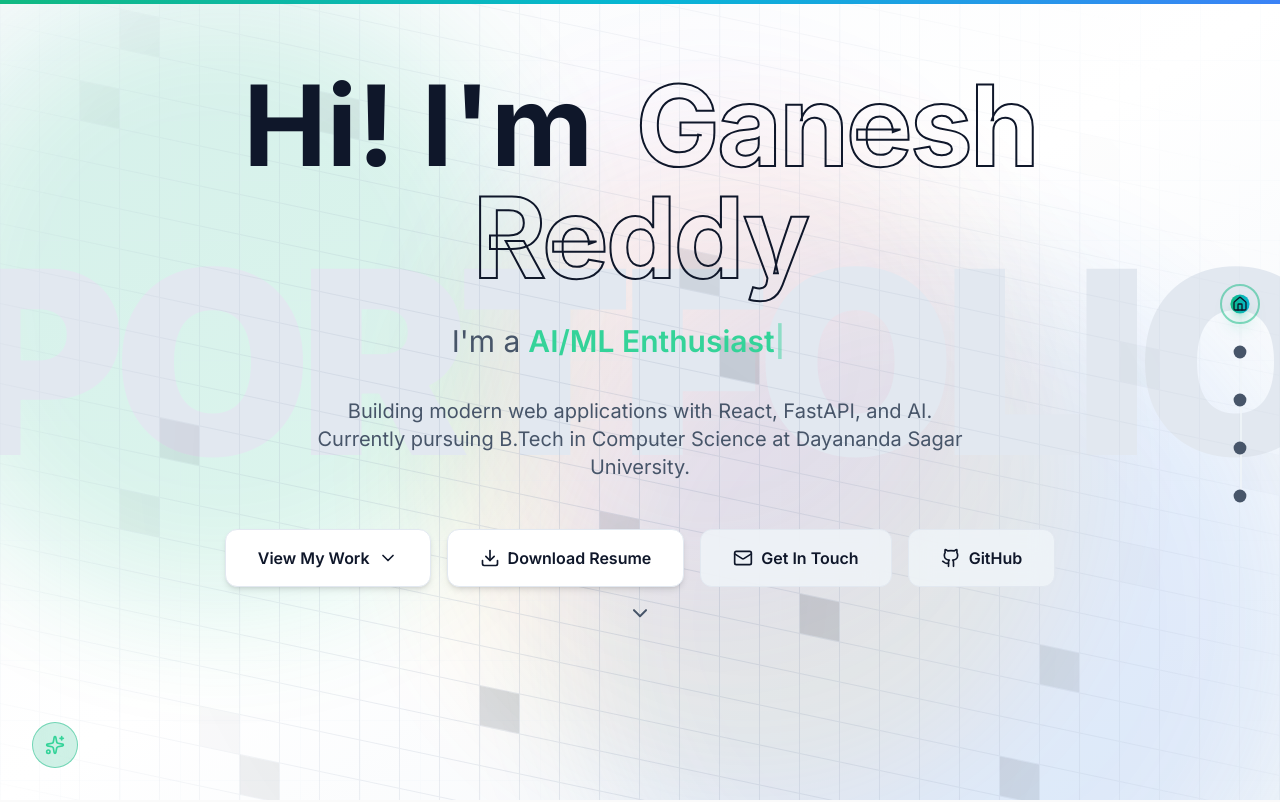
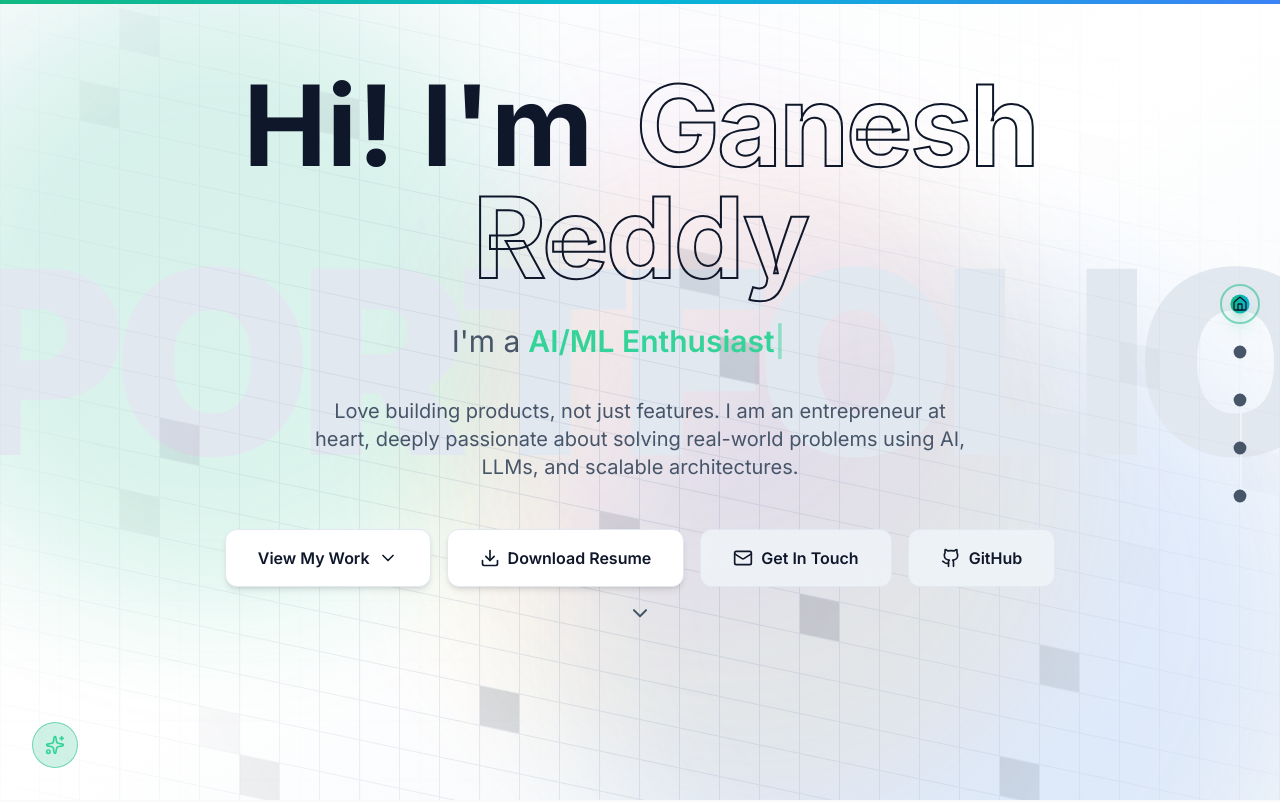
Before and after one commit to Ganesh-reddy005/portfolio, a Next.js app: page / in a window 1280 px wide. Shown: the top 802 px of the page. Built offline with nearby package versions, Linux system fonts and the light colour scheme.

Commit message:
Updated Hero section

```diff
--- a/src/components/Hero.tsx
+++ b/src/components/Hero.tsx
@@ -91,15 +91,13 @@ export default function Hero() {
           </p>
         </motion.div>
 
-        {/* Description */}
         <motion.p
           initial={{ opacity: 0, y: 20 }}
           animate={{ opacity: 1, y: 0 }}
           transition={{ duration: 0.6, delay: 0.6 }}
           className="text-lg md:text-xl text-slate-600 max-w-2xl mx-auto mb-12 leading-relaxed"
         >
-          Building modern web applications with React, FastAPI, and AI.
-          Currently pursuing B.Tech in Computer Science at Dayananda Sagar University.
+          Love building products, not just features. I am an entrepreneur at heart, deeply passionate about solving real-world problems using AI, LLMs, and scalable architectures.
         </motion.p>
 
         {/* CTA Buttons */}
```
